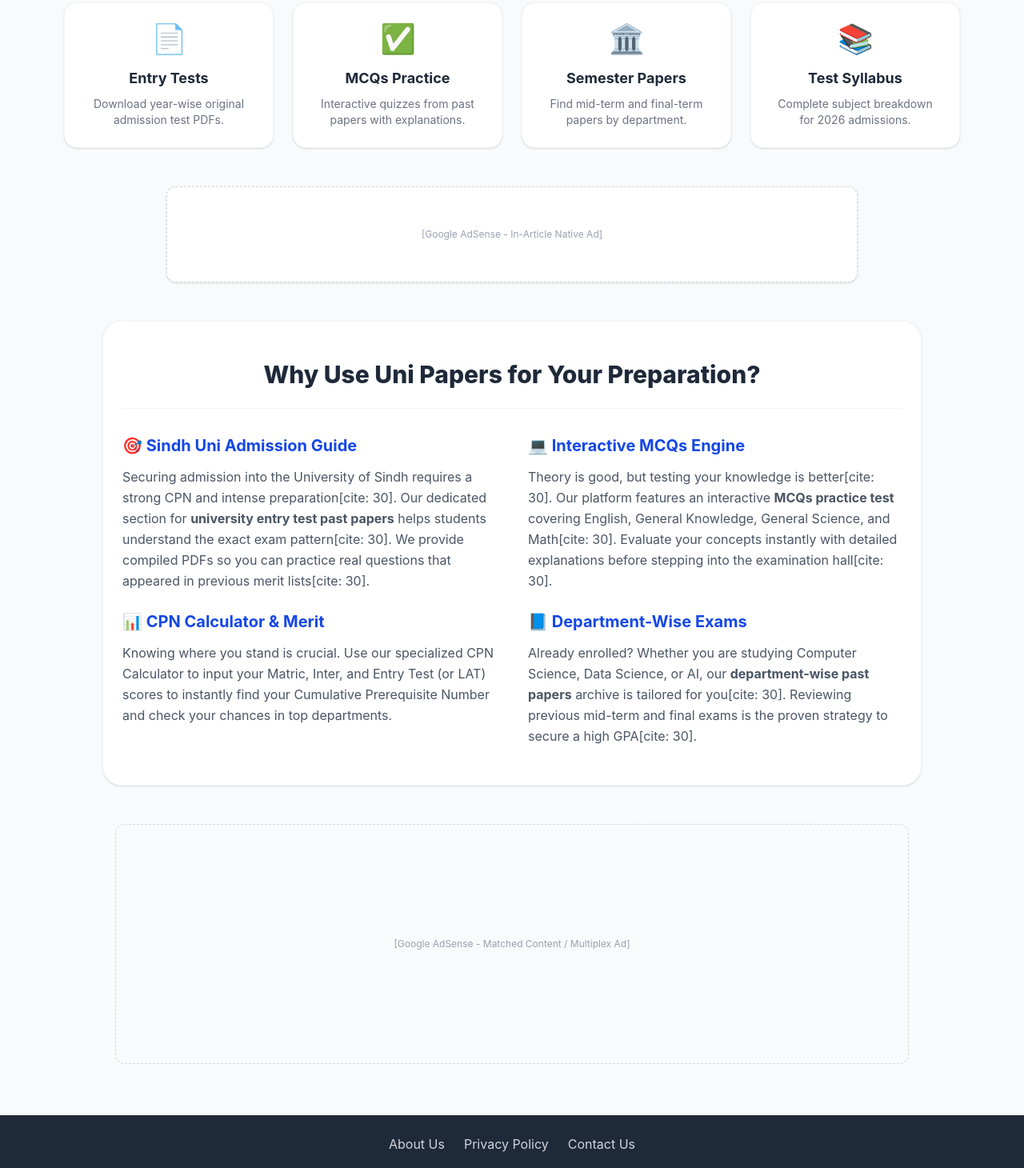
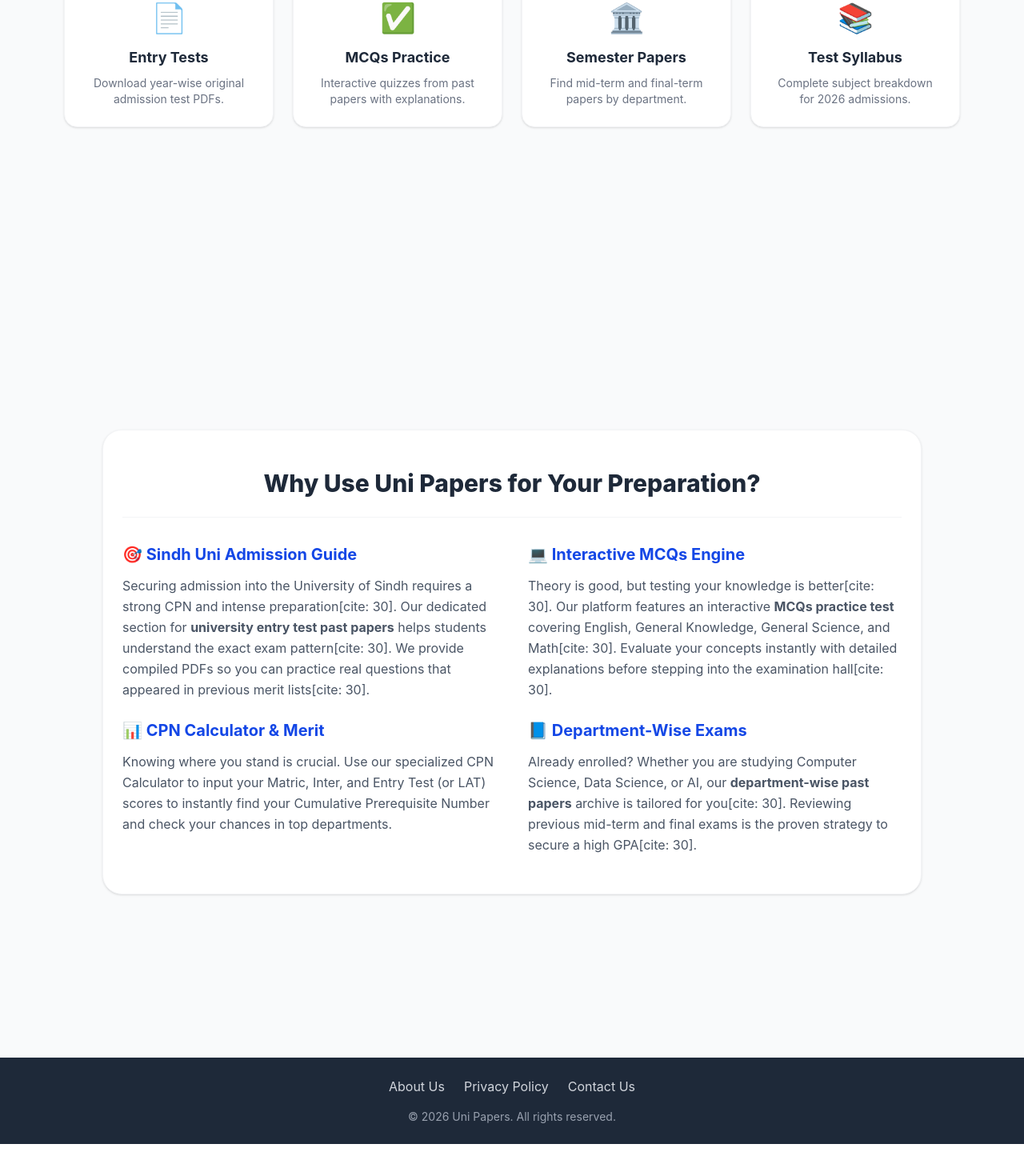
Before and after one commit to Faiz-muhammad69/uni-pastpaper-webpage, a React (Vite) app: page / in a window 1280 px wide. Shown: the part 745-2205 px from the top of the page at 80% size. After the commit the page ends 2175 px from the top, so only its background shows below. Built offline with nearby package versions, Linux system fonts and the light colour scheme.

Commit message:
add adsterra ads

```diff
--- /dev/null
+++ b/src/components/AdsterraBottomAd.jsx
@@ -0,0 +1,37 @@
+export default function AdsterraBottomAd() {
+    // Isme width 468 aur height 60 set ki hai
+    const iframeCode = `
+        <!DOCTYPE html>
+        <html>
+            <head>
+                <style>body{margin:0;padding:0;display:flex;justify-content:center;align-items:center;height:100vh;overflow:hidden;}</style>
+            </head>
+            <body>
+                <script type="text/javascript">
+                    atOptions = {
+                        'key' : '867e491b5a66500dbcc654fdcb75bd51',
+                        'format' : 'iframe',
+                        'height' : 60,
+                        'width' : 468,
+                        'params' : {}
+                    };
+                </script>
+                <script type="text/javascript" src="https://www.highperformanceformat.com/867e491b5a66500dbcc654fdcb75bd51/invoke.js"></script>
+            </body>
+        </html>
+    `;
+
+    return (
+        <div className="w-full flex justify-center my-4 overflow-hidden">
+            <iframe
+                title="Adsterra Bottom Ad"
+                srcDoc={iframeCode}
+                width="468"
+                height="60"
+                frameBorder="0"
+                scrolling="no"
+                style={{ border: 'none', overflow: 'hidden' }}
+            ></iframe>
+        </div>
+    );
+}
--- /dev/null
+++ b/src/components/AdsterraMiddleAd.jsx
@@ -0,0 +1,37 @@
+export default function AdsterraMiddleAd() {
+    // Iframe ke andar ka mukammal HTML aur script code
+    const iframeCode = `
+        <!DOCTYPE html>
+        <html>
+            <head>
+                <style>body{margin:0;padding:0;display:flex;justify-content:center;align-items:center;height:100vh;overflow:hidden;}</style>
+            </head>
+            <body>
+                <script type="text/javascript">
+                    atOptions = {
+                        'key' : 'f603e8efa4c88431d08ccf86a64709ea',
+                        'format' : 'iframe',
+                        'height' : 250,
+                        'width' : 300,
+                        'params' : {}
+                    };
+                </script>
+                <script type="text/javascript" src="https://www.highperformanceformat.com/f603e8efa4c88431d08ccf86a64709ea/invoke.js"></script>
+            </body>
+        </html>
+    `;
+
+    return (
+        <div className="w-full flex justify-center my-4 overflow-hidden">
+            <iframe
+                title="Adsterra Middle Ad"
+                srcDoc={iframeCode}
+                width="300"
+                height="250"
+                frameBorder="0"
+                scrolling="no"
+                style={{ border: 'none', overflow: 'hidden' }}
+            ></iframe>
+        </div>
+    );
+}
--- a/src/pages/CpnCalculator.jsx
+++ b/src/pages/CpnCalculator.jsx
@@ -1,5 +1,11 @@
 import { useState } from 'react';
 import { Link } from 'react-router-dom';
+import AdsterraNativeAd from '../components/AdsterraNativeAd';
+import AdsterraMiddleAd from '../components/AdsterraMiddleAd';
+import AdsterraBottomAd from '../components/AdsterraBottomAd';
+
+
+
 
 export default function CpnCalculator() {
     // Input States
@@ -69,9 +75,7 @@
                         </p>
 
                         {/* AD PLACEHOLDER (Left Side) */}
-                        <div className="bg-white/10 border border-dashed border-white/30 p-4 rounded-lg text-center text-sm text-white/50 min-h-[250px] flex items-center justify-center backdrop-blur-sm">
-                            [Google AdSense - Square Display Ad]
-                        </div>
+                        <AdsterraNativeAd />
                     </div>
 
                     {/* Right Column: Calculator Form */}
@@ -124,10 +128,7 @@
                     </div>
                 </div>
 
-                {/* AD PLACEHOLDER (Bottom) */}
-                <div className="mt-12 bg-white/10 border border-dashed border-white/30 p-4 rounded-lg text-center text-sm text-white/50 min-h-[90px] flex items-center justify-center backdrop-blur-sm">
-                    [Google AdSense - Horizontal Banner Ad]
-                </div>
+                <AdsterraBottomAd />
             </div>
         </div>
     );
--- a/src/pages/EntryTestSyllabus.jsx
+++ b/src/pages/EntryTestSyllabus.jsx
@@ -1,5 +1,11 @@
 import { Link } from 'react-router-dom';
 import syllabusData from '../data/syllabus.json';
+import AdsterraNativeAd from '../components/AdsterraNativeAd';
+import AdsterraMiddleAd from '../components/AdsterraMiddleAd';
+import AdsterraBottomAd from '../components/AdsterraBottomAd';
+
+
+
 
 export default function EntryTestSyllabus() {
     return (
@@ -34,9 +40,7 @@
             </div>
 
             {/* TOP AD PLACEHOLDER */}
-            <div className="bg-gray-50 border border-dashed border-gray-300 p-4 mb-10 text-center text-xs text-gray-400 rounded-xl min-h-[90px] flex items-center justify-center">
-                [Google AdSense - Responsive Leaderboard Ad]
-            </div>
+            <AdsterraNativeAd />
 
             {/* Subject Breakdown Grid */}
             <div className="grid grid-cols-1 md:grid-cols-2 gap-6 mb-12">
@@ -62,9 +66,7 @@
             </div>
 
             {/* IN-ARTICLE AD PLACEHOLDER */}
-            <div className="bg-gray-50 border border-dashed border-gray-300 p-4 mb-12 text-center text-xs text-gray-400 rounded-xl min-h-[120px] flex items-center justify-center">
-                [Google AdSense - In-Article Native Ad]
-            </div>
+            <AdsterraMiddleAd />
 
             {/* Call to Action - Link to MCQs */}
             <div className="bg-blue-600 text-white p-8 rounded-3xl text-center shadow-lg relative overflow-hidden">
--- a/src/pages/EntryTests.jsx
+++ b/src/pages/EntryTests.jsx
@@ -1,5 +1,11 @@
 import entryTestData from '../data/entryTests.json';
 import { Link } from 'react-router-dom';
+import AdsterraNativeAd from '../components/AdsterraNativeAd';
+import AdsterraMiddleAd from '../components/AdsterraMiddleAd';
+import AdsterraBottomAd from '../components/AdsterraBottomAd';
+
+
+
 
 export default function EntryTests() {
     return (
@@ -26,9 +32,7 @@
             </div>
 
             {/* TOP AD PLACEHOLDER */}
-            <div className="bg-gray-50 border border-dashed border-gray-300 p-4 mb-10 text-center text-xs text-gray-400 rounded-xl min-h-[90px] flex items-center justify-center">
-                [Google AdSense - Responsive Header Ad]
-            </div>
+            <AdsterraNativeAd />
 
             {/* Cards Grid */}
             <div className="grid grid-cols-1 md:grid-cols-2 lg:grid-cols-3 gap-8">
@@ -72,9 +76,7 @@
                 ))}
 
                 {/* IN-FEED NATIVE AD (Grid ke andar fit hoga) */}
-                <div className="bg-gray-50 border border-dashed border-gray-300 p-6 text-center text-xs text-gray-400 rounded-2xl min-h-[250px] flex items-center justify-center col-span-1 md:col-span-2 lg:col-span-1">
-                    [Google AdSense - In-Feed Native Ad]
-                </div>
+                <AdsterraMiddleAd />
             </div>
 
             {/* Bottom SEO Text Section - Keywords Rich */}
@@ -89,9 +91,7 @@
             </div>
 
             {/* BOTTOM MULTIPLEX AD PLACEHOLDER */}
-            <div className="bg-gray-50 border border-dashed border-gray-300 p-4 mt-10 text-center text-xs text-gray-400 rounded-xl min-h-[300px] flex items-center justify-center">
-                [Google AdSense - Matched Content / Multiplex Ad]
-            </div>
+            <AdsterraBottomAd />
         </div>
     )
 }
--- a/src/pages/Home.jsx
+++ b/src/pages/Home.jsx
@@ -1,4 +1,9 @@
 import { Link } from 'react-router-dom';
+import AdsterraNativeAd from '../components/AdsterraNativeAd';
+import AdsterraMiddleAd from '../components/AdsterraMiddleAd';
+import AdsterraBottomAd from '../components/AdsterraBottomAd';
+
+
 
 export default function Home() {
     return (
@@ -31,9 +36,7 @@
 
             {/* TOP AD PLACEHOLDER */}
             <div className="max-w-5xl mx-auto w-full px-4 mt-8">
-                <div className="bg-white border border-dashed border-gray-300 p-4 text-center text-xs text-gray-400 rounded-xl min-h-[90px] flex items-center justify-center shadow-sm">
-                    [Google AdSense - Responsive Leaderboard Ad]
-                </div>
+                <AdsterraNativeAd />
             </div>
 
             {/* Quick Navigation / Features Grid */}
@@ -71,9 +74,8 @@
 
             {/* MIDDLE IN-ARTICLE AD PLACEHOLDER */}
             <div className="max-w-4xl mx-auto w-full px-4 mb-12">
-                <div className="bg-white border border-dashed border-gray-300 p-4 text-center text-xs text-gray-400 rounded-xl min-h-[120px] flex items-center justify-center shadow-sm">
-                    [Google AdSense - In-Article Native Ad]
-                </div>
+                <AdsterraMiddleAd />
+
             </div>
 
             {/* SEO Optimized Content Section (AdSense & Google Search Loves This) */}
@@ -119,9 +121,7 @@
 
             {/* BOTTOM MULTIPLEX AD PLACEHOLDER */}
             <div className="max-w-5xl mx-auto w-full px-4 mb-16">
-                <div className="bg-gray-50 border border-dashed border-gray-300 p-4 text-center text-xs text-gray-400 rounded-xl min-h-[300px] flex items-center justify-center">
-                    [Google AdSense - Matched Content / Multiplex Ad]
-                </div>
+                <AdsterraBottomAd />
             </div>
 
         </div>
--- a/src/pages/Mcqs.jsx
+++ b/src/pages/Mcqs.jsx
@@ -1,5 +1,10 @@
 import { useState } from 'react';
 import mcqsData from '../data/mcqsData.json';
+import AdsterraNativeAd from '../components/AdsterraNativeAd';
+import AdsterraMiddleAd from '../components/AdsterraMiddleAd';
+import AdsterraBottomAd from '../components/AdsterraBottomAd';
+
+
 
 export default function Mcqs() {
     // Unique Categories Extract karna ('All' hata diya gaya hai)
@@ -39,9 +44,7 @@
             </div>
 
             {/* TOP AD PLACEHOLDER */}
-            <div className="bg-gray-50 border border-dashed border-gray-300 p-4 my-6 text-center text-xs text-gray-400 rounded min-h-[90px] flex items-center justify-center">
-                [Google AdSense - Responsive Header Ad]
-            </div>
+            <AdsterraNativeAd />
 
             {/* Category Filter Buttons */}
             <div className="flex flex-wrap gap-3 justify-center mb-10 bg-white p-4 rounded-2xl shadow-sm border border-gray-100">
@@ -50,8 +53,8 @@
                         key={category}
                         onClick={() => setActiveCategory(category)}
                         className={`px-6 py-2.5 rounded-full font-bold transition-all duration-300 ${activeCategory === category
-                                ? 'bg-blue-600 text-white shadow-lg scale-105'
-                                : 'bg-gray-100 text-gray-700 hover:bg-blue-100 hover:text-blue-700'
+                            ? 'bg-blue-600 text-white shadow-lg scale-105'
+                            : 'bg-gray-100 text-gray-700 hover:bg-blue-100 hover:text-blue-700'
                             }`}
                     >
                         {category}
@@ -121,9 +124,8 @@
 
                             {/* IN-ARTICLE AD (Har 5 questions ke baad aayega) */}
                             {(index + 1) % 5 === 0 && index !== filteredMcqs.length - 1 && (
-                                <div className="bg-gray-50 border border-dashed border-gray-300 p-4 my-8 text-center text-xs text-gray-400 rounded-xl min-h-[120px] flex items-center justify-center">
-                                    [Google AdSense - In-Article Native Ad]
-                                </div>
+
+                                <AdsterraMiddleAd />
                             )}
                         </div>
                     );
@@ -139,9 +141,7 @@
             </div>
 
             {/* BOTTOM MULTIPLEX AD PLACEHOLDER */}
-            <div className="bg-gray-50 border border-dashed border-gray-300 p-4 my-10 text-center text-xs text-gray-400 rounded-xl min-h-[300px] flex items-center justify-center">
-                [Google AdSense - Matched Content / Multiplex Ad]
-            </div>
+            <AdsterraBottomAd />
 
         </div>
     );
```
Also changed, not shown: src/components/AdsterraNativeAd.jsx (+5 -15 lines), src/pages/Contact.jsx (+8 -7 lines), src/pages/Departments.jsx (+17 -6 lines), src/pages/PaperViewer.jsx (+7 -4 lines), src/pages/SecureDownload.jsx (+7 -4 lines).
